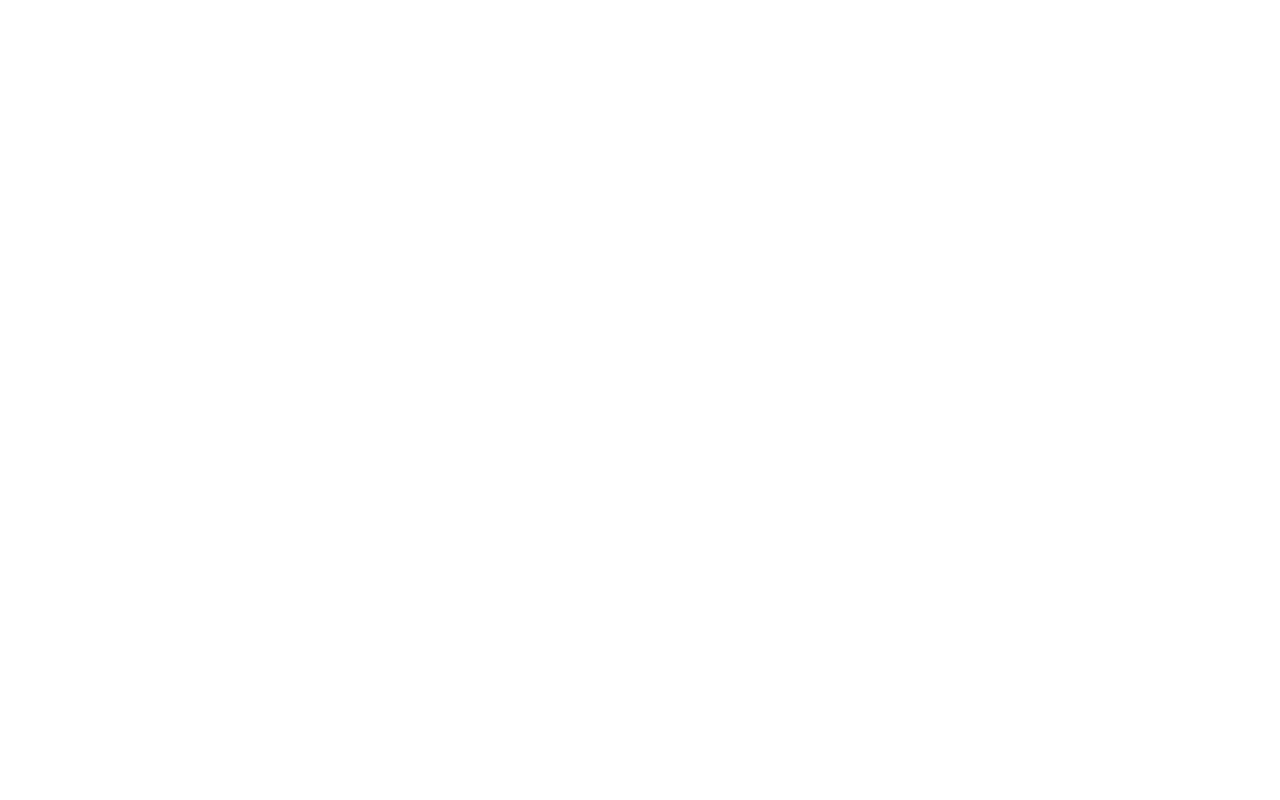
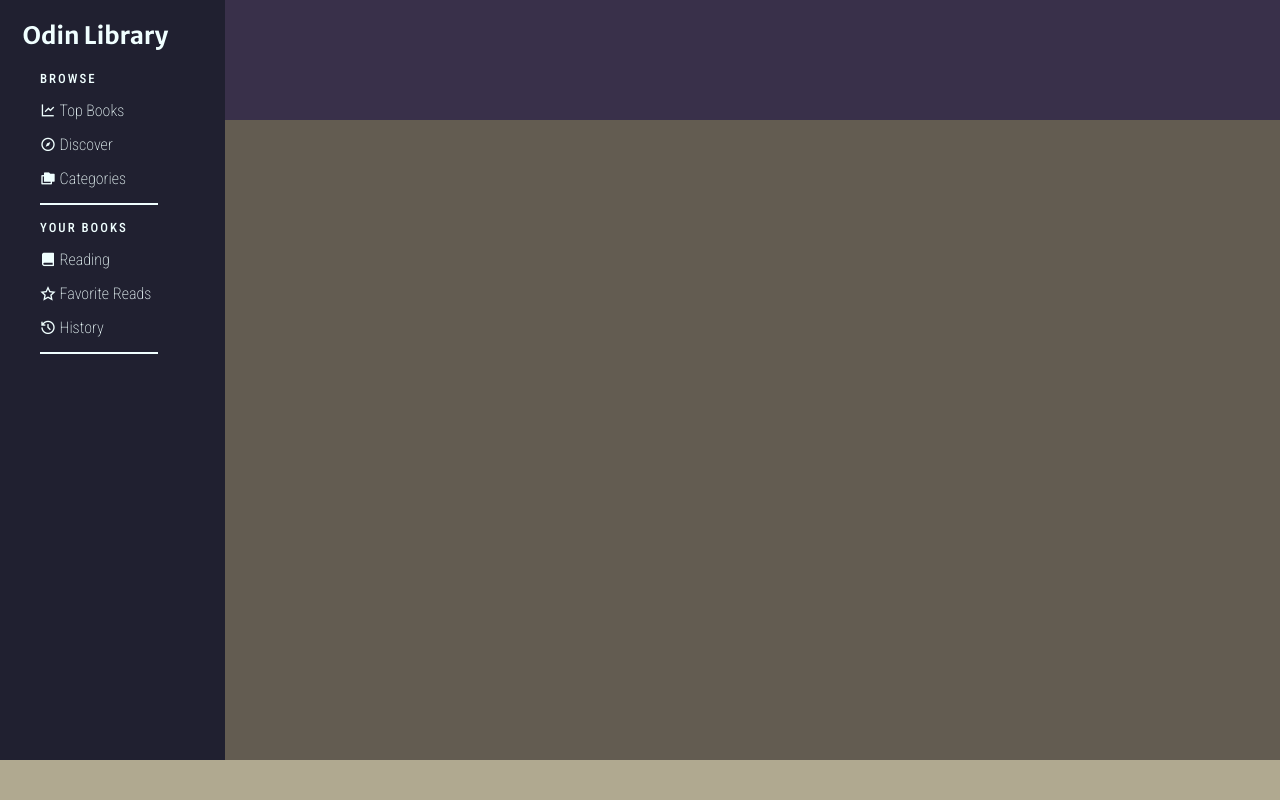
Before and after one commit to NassimNaoui/odin-library, a plain HTML site: page index.html in a window 1280 px wide. Drawn offline with nearby package versions, Linux system fonts and the light colour scheme.

Commit message:
sidebar done

```diff
--- a/index.html
+++ b/index.html
@@ -3,11 +3,33 @@
 <head>
     <meta charset="UTF-8">
     <meta name="viewport" content="width=device-width, initial-scale=1.0">
+    <link rel="stylesheet" href="https://cdnjs.cloudflare.com/ajax/libs/remixicon/4.2.0/remixicon.min.css">
     <link rel="stylesheet" href="style.css">
     <title>Document</title>
 </head>
 <body>
-
+    <div class="container">
+        <header></header>
+        <aside>
+            <h1 class="logo">Odin Library</h1>
+            <div class="features">
+                <ul>
+                    <li class="title">BROWSE</li>
+                    <li class="feature"> <i class="ri-line-chart-line"></i> Top Books</li>
+                    <li class="feature"> <i class="ri-compass-line"></i> Discover</li>
+                    <li class="feature"> <i class="ri-folders-fill"></i> Categories</li>
+                    <li class="ligne"></li>
+                    <li class="title">YOUR BOOKS</li>
+                    <li class="feature"> <i class="ri-book-fill"></i> Reading</li>
+                    <li class="feature"> <i class="ri-star-line"></i> Favorite Reads</li>
+                    <li class="feature"> <i class="ri-history-line"></i> History</li>
+                    <li class="ligne"></li>
+                </ul>
+            </div>
+        </aside>
+        <main></main>
+        <footer></footer>
+    </div>
     <script src="script.js"></script>
 </body>
 </html>
--- a/style.css
+++ b/style.css
@@ -0,0 +1,76 @@
+@import url('https://fonts.googleapis.com/css2?family=Merriweather+Sans:ital,wght@0,300..800;1,300..800&family=Roboto+Condensed:ital,wght@0,100..900;1,100..900&display=swap');
+
+body {
+    margin: 0;
+    padding: 0;
+    height: 100vh;
+    width: 100vw;
+    background-color: #B0A990;
+    font-family: Roboto Condensed;
+}
+
+.container {
+    display: grid;
+    height: 100%;
+    width: 100%;
+    grid-template-columns: 225px 8fr;
+    grid-template-rows: 1.5fr 8fr 0.5fr;
+}
+
+/* -------------------- construction du aside -------------------- */
+
+aside {
+    background-color: #202030;
+    grid-area: 1 / 1 / 4 / 1;
+    color: azure;
+}
+
+
+.logo {
+    font-family: Merriweather Sans;
+    padding-left: 10%;
+}
+
+.features {
+    width: 70%;
+    font-weight: 200;
+}
+
+aside ul {
+    list-style: none;
+    display: flex;
+    flex-direction: column;
+    gap: 15px;
+}
+
+.title {
+    letter-spacing: 2px;
+    font-weight: 500;
+    font-size: 0.8em;
+}
+
+.ligne {
+    border: 1px azure solid;
+}
+
+
+.feature:hover {
+    background-color: #39304A;
+}
+
+
+header {
+    background-color: #39304A;
+    grid-area: 1 / 2 / 1 / 2;
+}
+
+
+
+main {
+    background-color: #635C51;
+}
+
+footer {
+    background: #B0A990;
+    grid-area: 3 / 1 / 4 / 3;
+}
```
